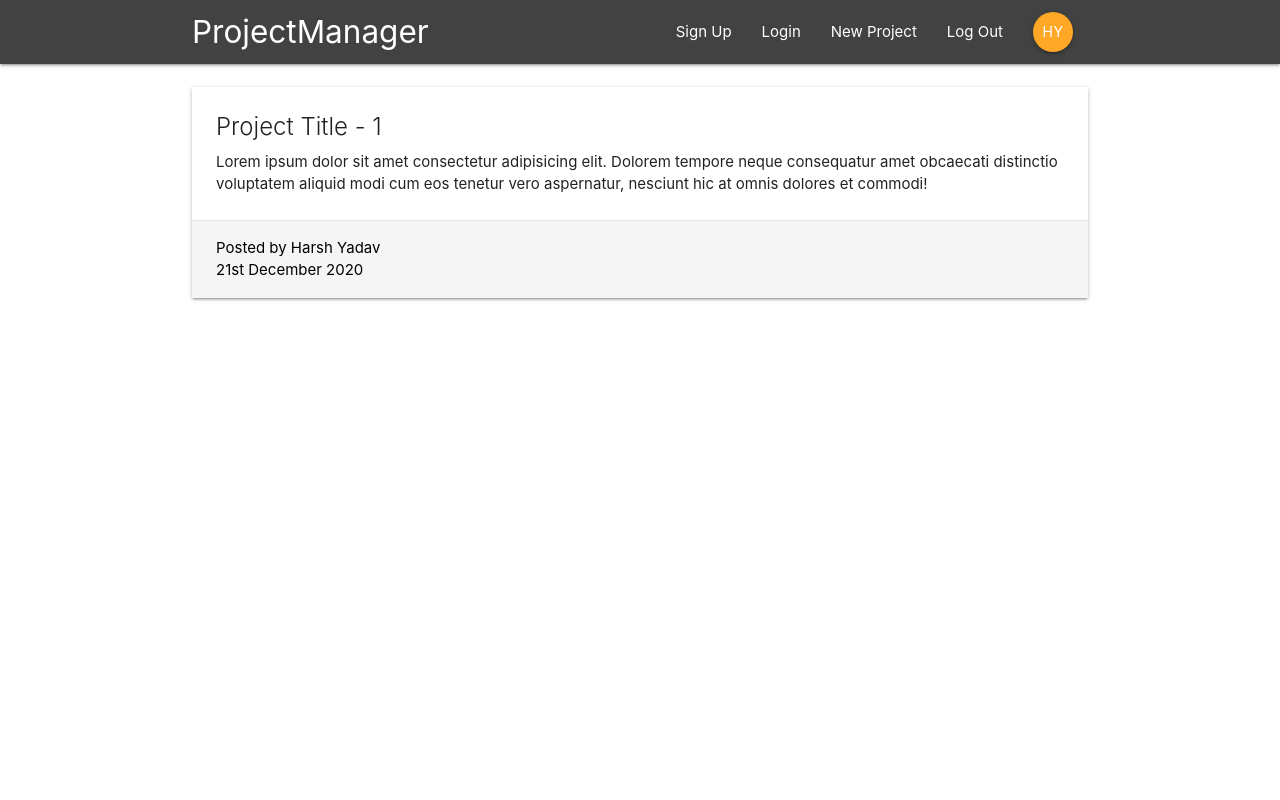
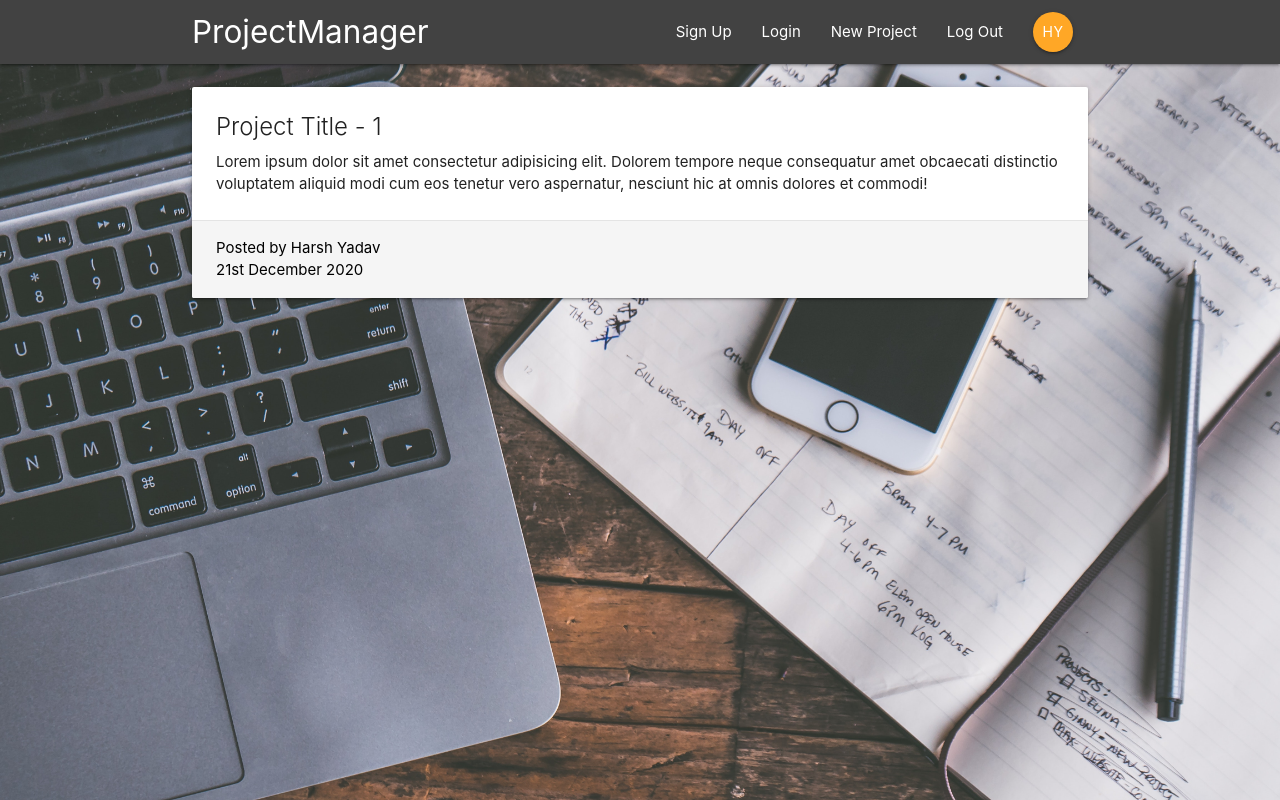
Before and after one commit to harsh2000yadav/ProjectManager, a React (Create React App) app: page /project/1 in a window 1280 px wide. Built offline with nearby package versions, Linux system fonts and the light colour scheme.

Commit message:
bg added

```diff
--- a/src/App.js
+++ b/src/App.js
@@ -7,11 +7,12 @@ import ProjectDetails from './components/projects/ProjectDetails'
 import SignIn from './components/auth/SignIn'
 import SignUp from './components/auth/SignUp'
 import CreateProject from './components/projects/CreateProject'
+import bg from './img/laptop-bg.jpg'
 class App extends Component {
   render() {
     return (
       <BrowserRouter>
-        <div className="App">
+        <div className="App" styles={{backgroundImage: `url(${bg})`}}>
           <Navbar />
           <Switch>
             <Route exact path='/' component={Dashboard} />
--- a/src/index.css
+++ b/src/index.css
@@ -1,10 +1,18 @@
+html{
+  min-height: 100%;
+}
 body {
   margin: 0;
+  padding: 0;
   font-family: -apple-system, BlinkMacSystemFont, 'Segoe UI', 'Roboto', 'Oxygen',
     'Ubuntu', 'Cantarell', 'Fira Sans', 'Droid Sans', 'Helvetica Neue',
     sans-serif;
   -webkit-font-smoothing: antialiased;
   -moz-osx-font-smoothing: grayscale;
+   background: url(./img/laptop-bg.jpg) no-repeat;
+   background-size: 100%;
+   background-position: bottom;
+   min-height: 100%;
 }
 
 code {
```
Also changed, not shown: 1 other file (tests, documents, lock files or other folders).
